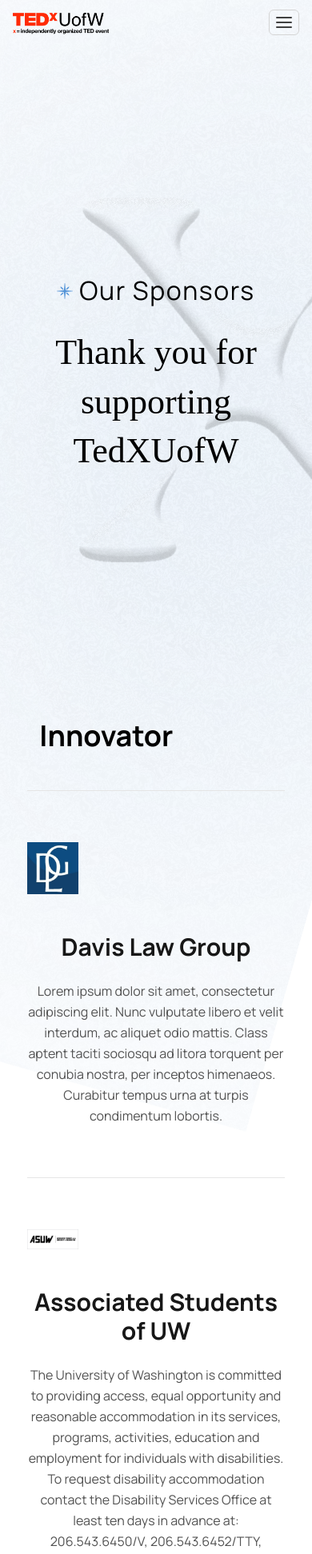
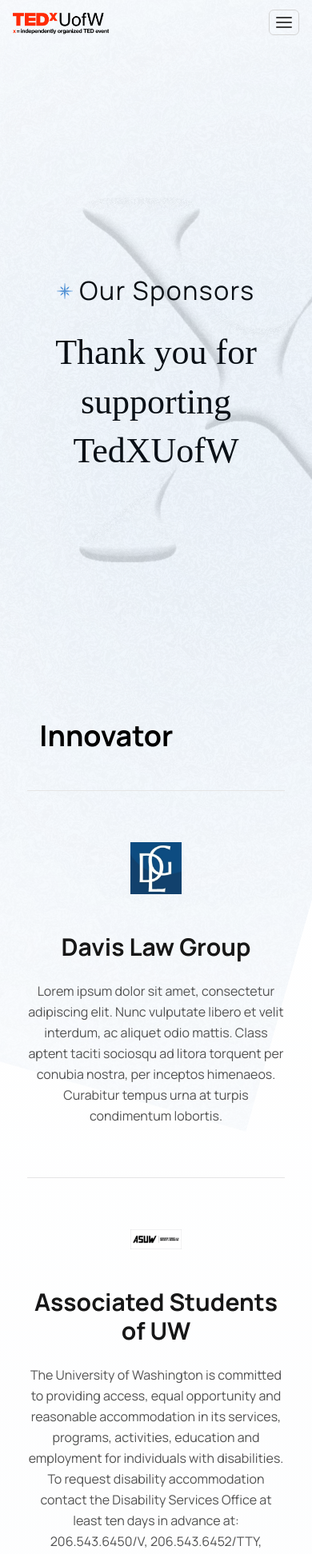
Before and after one commit to tedx-uofw/tedx-website-2026, a React (Vite) app in the folder vite-project/: page /sponsors in a window 390 px wide. Shown: the top 1943 px of the page at 80% size. Built offline with nearby package versions, Linux system fonts and the light colour scheme; a web font is replaced by a local one.

Commit message:
Edits to bg

```diff
--- a/vite-project/package.json
+++ b/vite-project/package.json
@@ -12,6 +12,7 @@
   "dependencies": {
     "react": "^19.2.0",
     "react-dom": "^19.2.0",
+    "react-lazy-load-image-component": "^1.6.3",
     "react-router-dom": "^7.13.0"
   },
   "devDependencies": {
@@ -21,6 +22,7 @@
     "@types/node": "^24.10.1",
     "@types/react": "^19.2.5",
     "@types/react-dom": "^19.2.3",
+    "@types/react-lazy-load-image-component": "^1.6.5",
     "@vitejs/plugin-react-swc": "^4.2.2",
     "autoprefixer": "^10.4.23",
     "eslint": "^9.39.1",
--- a/vite-project/src/components/Footer.tsx
+++ b/vite-project/src/components/Footer.tsx
@@ -2,7 +2,7 @@
 
 export default function Footer() {
   return (
-    <div className="w-full flex flex-col">
+    <div className="w-full flex flex-col bg-[#F7F9FB]">
       {/* IMPRINTS LOGO SECTION*/}
       {/* This sits on top of the grey footer with a white/light background */}
       <div className="w-full flex justify-center items-center pt-10 pb-20">
--- a/vite-project/src/pages/About.tsx
+++ b/vite-project/src/pages/About.tsx
@@ -5,7 +5,7 @@
     <>
       <div
         className="relative w-screen min-h-screen flex items-center justify-start
-  max-[900px]:flex-col max-[900px]:justify-center max-[900px]:p-5"
+  max-[900px]:flex-col max-[900px]:justify-center max-[900px]:p-5 bg-linear-to-b from-white to-[#F7F9FB]"
       >
         {/* Noise texture overlay */}
         <div
--- a/vite-project/src/pages/Sponsors.tsx
+++ b/vite-project/src/pages/Sponsors.tsx
@@ -8,8 +8,14 @@
 };
 
 const SponsorCard = ({ name, description, source }: SponsorProps) => (
-  <div className="flex flex-col md:flex-row gap-12 py-16 border-t border-neutral-200">
-     <img src={`/sponsors-images/${source}`} alt={name} className="w-[20%] h-full object-cover md:ml-32" />
+  <div className="flex flex-col md:flex-row gap-12 py-16 border-t border-neutral-200 items-center">
+     <img
+       src={`/sponsors-images/${source}`}
+       alt={name}
+       className="w-[20%] h-auto md:ml-32"
+       loading="lazy"
+       decoding="async"
+     />
 
     <div className="flex flex-col justify-start items-center text-center md:items-start md:text-left md:ml-auto md:mr-32 md:w-[500px]">
       <h3 className="text-3xl font-bold font-['Manrope'] text-neutral-900 mb-6">{name}</h3>
@@ -47,7 +53,7 @@
   return (
     <>
       <div
-          className="relative w-screen min-h-screen flex items-center justify-start
+          className="relative z-10 w-screen min-h-screen flex items-center justify-start
   max-[900px]:flex-col max-[900px]:justify-center max-[900px]:p-5"
       >
         {/* Noise texture overlay */}
@@ -85,7 +91,7 @@
         </div>
 
         {/* Orb */}
-        <GrainySVG className="absolute rotate-[15.905deg] right-[-17vw] mt-[40%] max-[900px]:right-[-35vw]" />
+        <GrainySVG className="absolute rotate-[15.905deg] right-[-17vw] mt-[40%] max-[900px]:right-[-35vw] z-20" />
 
         {/* RIGHT IMAGE: The X */}
         <img
@@ -94,9 +100,11 @@
             className="absolute right-[-1vw] top-1/2 -translate-y-1/2 h-[90vh] w-auto z-10 pointer-events-none
           max-[900px]:absolute max-[900px]:right-[-15vw] max-[900px]:top-1/2 max-[900px]:-translate-y-1/2
           max-[900px]:h-[60vh] max-[900px]:w-auto max-[900px]:z-0 max-[900px]:opacity-20"
+            loading="lazy"
+            decoding="async"
         />
       </div>
-      <div className="w-full flex justify-center pb-20 relative">
+      <div className="w-full flex justify-center pb-20 relative bg-linear-to-b from-white to-[#F7F9FB]">
         {/* BACKGROUND DECORATION: Fingerprint */}
         <img
             src="/aboutpage-images/full_fingerprint_3.png"
@@ -111,6 +119,8 @@
               WebkitMaskImage:
                   "radial-gradient(circle, black 10%, transparent 70%)",
             }}
+            loading="lazy"
+            decoding="async"
         />
 
         <div className="w-[95%] px-6 flex flex-col gap-24 z-10">
```
Also changed, not shown: 1 other file (tests, documents, lock files or other folders).
